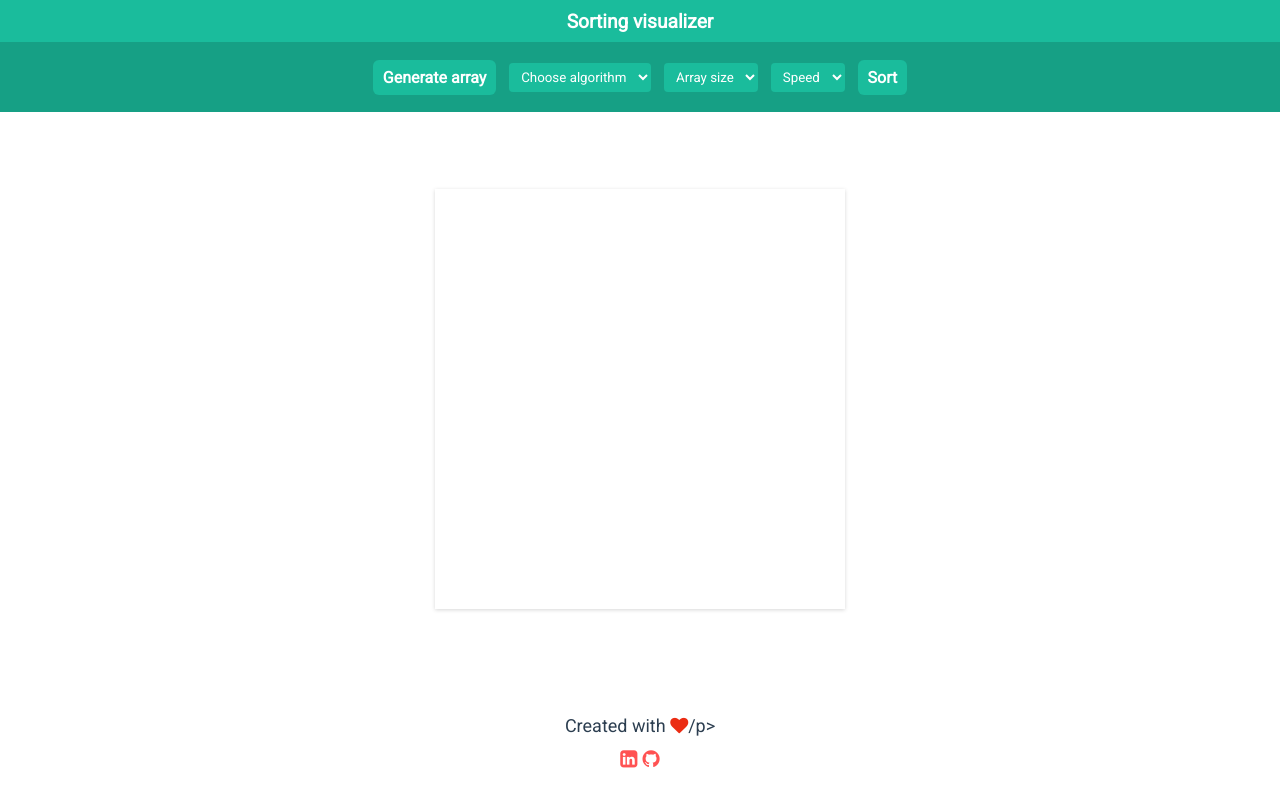
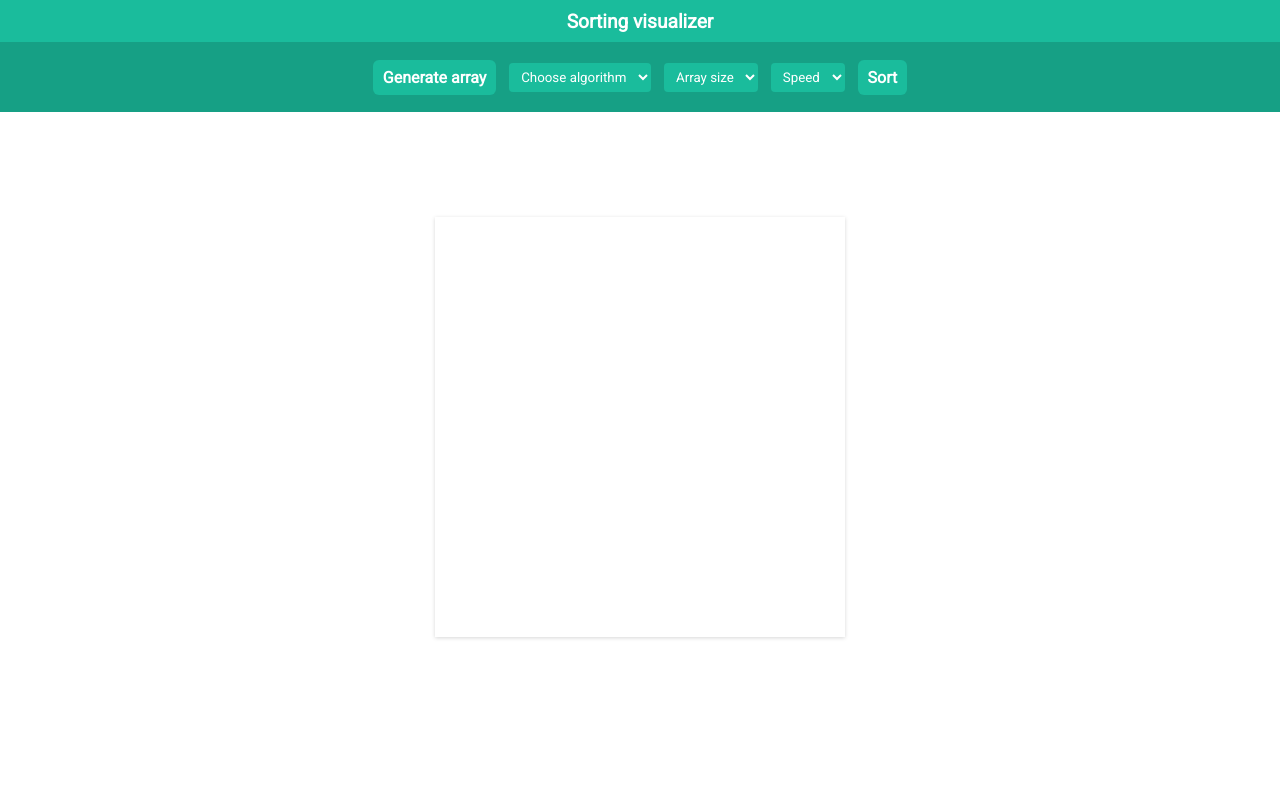
Before and after one commit to manmeetmaurya/Sortingvisualizer, a plain HTML site: page index.html in a window 1280 px wide. Drawn offline with Linux system fonts and the light colour scheme.

Commit message:
Update index.html

```diff
--- a/index.html
+++ b/index.html
@@ -66,15 +66,6 @@
     <div class="array"></div>
   </div>
   <footer class="footer">
-    <p>Created with <i class="fa fa-heart"></i>/p>
-    <p>
-      <a href="https://www.linkedin.com/in/dharshakch97/" target="_blank" class="link">
-        <i class="fa fa-linkedin-square" aria-hidden="true"></i>
-      </a>
-      <a href="https://github.com/dharshakch97" target="_blank" class="link">
-        <i class="fa fa-github" aria-hidden="true"></i>
-      </a>
-    </p>
   </footer>
   <script src="./scripts/app.js"></script>
   <script src="./scripts/helper.js"></script>
```
